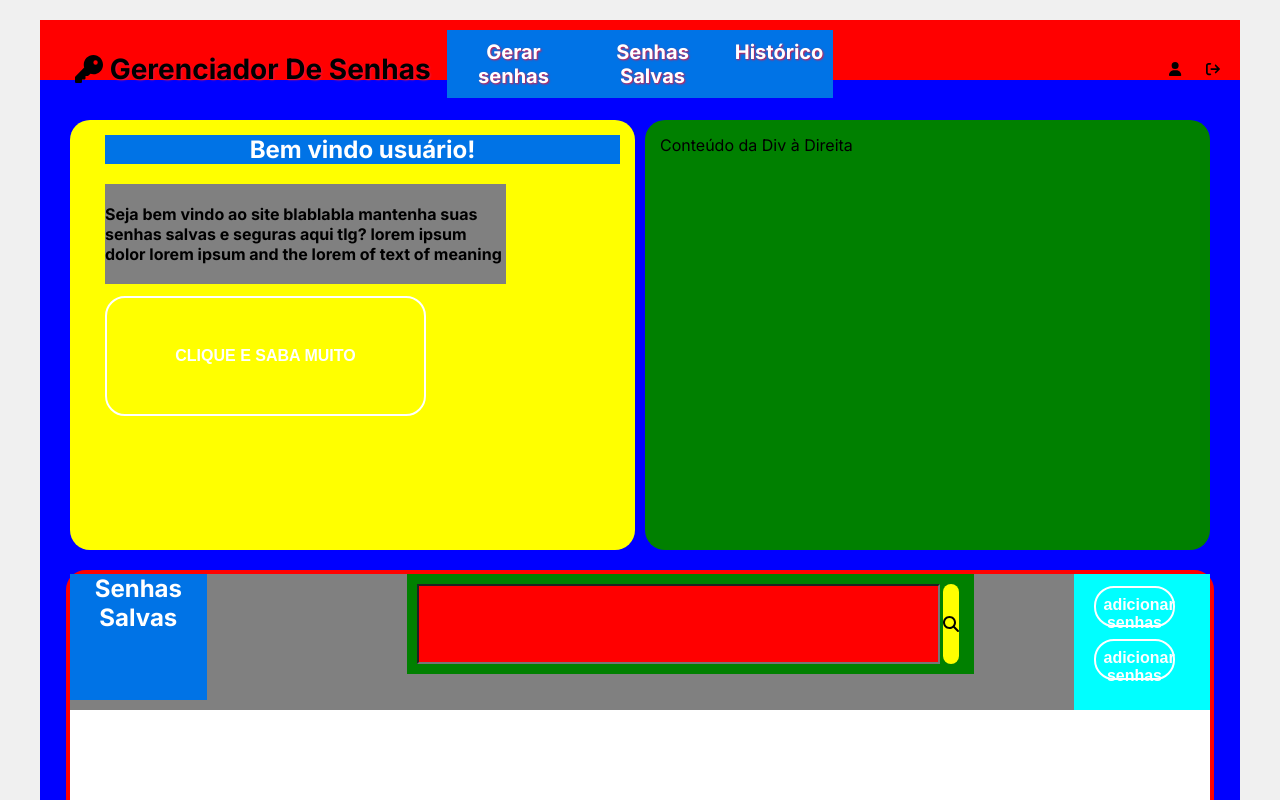
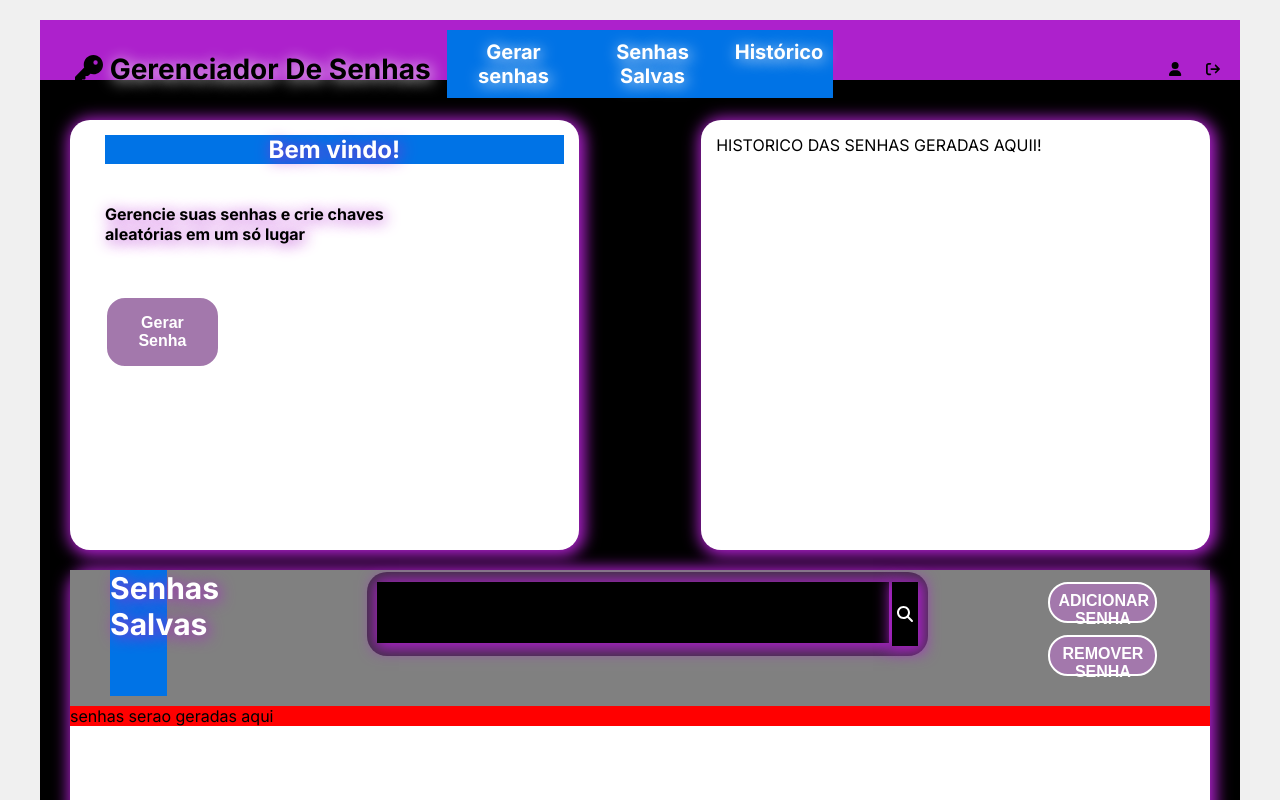
Before and after one commit to Andersonlima13/Gerenciador-senhas, a Next.js app: page /Home in a window 1280 px wide. Shown: the top 800 px of the page. Built offline with nearby package versions, Linux system fonts and the light colour scheme.

Commit message:
css quase finalizado

```diff
--- a/src/app/Components/homepage.js
+++ b/src/app/Components/homepage.js
@@ -5,42 +5,61 @@ import styled from 'styled-components';
 import { FontAwesomeIcon } from '@fortawesome/react-fontawesome'
 import { faSearch } from '@fortawesome/free-solid-svg-icons';
 
+const PasswordList = styled.div`
+  background-color:red;`
+
+
+const Botao = styled.div`
+  width:40%;
+  height:30vh;
+`
 
 const PasswordManager = styled.div`
   align-items:center
   padding:5px;
   justify-content:center;
   flex-direction:center;
-  background:cyan;`
+  `
 
 
 const Icon = styled.div`
+  width:5%;
+  background-color:black;
+  box-shadow: 2px 2px 15px 4px #ad21cc;
+  color:white;
   margin-left:3px;
-  border-radius:40px;
   display:flex;
   align-items:center;
   justify-content:center;
-  background:yellow;
   cursor:pointer;`
 
 
 const InputContainer = styled.div`
+  border-radius:20px;
   margin-right:100px;
   display:flex;
   margin-left:200px;
-  background-color:green;
+  background-color:#3d3140;
+  margin-top:2px;
   padding:10px;
-  width: 60%;
-  height: 10vh;
+  width: 50%;
+  height: 8vh;
   `
 
 const SearchPassword = styled.input`
+  box-shadow: 2px 2px 15px 4px #ad21cc;
+  border:None;
+  color:white;
   font-size: 40px;
   width:95%;
   height:95%;
-  background-color:red`
+  background-color:black`
 
 const Passwords = styled.h1`
+  font-size:30px;
+  width:5%;
+  text-shadow: #ad21cc 2px 2px 15px;
+  margin-left:40px;
   `
 
 const PasswordContainer = styled.div`
@@ -54,24 +73,28 @@ const Button = styled.button`
   height: 30%;
   cursor : pointer ;
   border: 2px solid;
-  background-color: transparent;
+  background-color: #a378ac;
   border-radius:20px;
   font-weight:bold;
   &:hover{
-      background-color: #ee2853;
+      background-color: #ad21cc;
       transform: scale(1.1);
       transition-property:background-color;
       transition-duration: 1000ms;
     }
   `
 
+
 const Welcome = styled.h1`
-    margin-left:20px;
+  text-shadow: #ad21cc 2px 2px 15px;
+  margin-left:20px;
   `
 const Text = styled.div`
+  text-shadow: #ad21cc 2px 2px 15px;
+  flex-direction:column;
+  display-flex;
   font-weight:bold;
   padding-top:20px;
-  background-color:gray;
   height: 10vh;
   width: 75%;
   margin-top:20px;
@@ -80,7 +103,7 @@ const Text = styled.div`
   `
 
 const MainContainer = styled.div`
-  background-color: blue;
+  background-color: black;
   height: 100vh;
   width: 100%;
   padding-top: 40px;
@@ -96,9 +119,11 @@ const TopRow = styled.div`
 `;
 
 const LeftBox = styled.div`
-  width: 48%;
+  background-color: #fff;
+  box-shadow: 2px 2px 15px 4px #ad21cc;
+  width: 42%;
   height: 50vh;
-  background-color: yellow;
+  background-color: #ffff;
   padding: 15px;
   margin-bottom: 20px;
   margin-right:10px;
@@ -106,36 +131,35 @@ const LeftBox = styled.div`
 `;
 
 const RightBox = styled.div`
-  width: 48%;
-  background-color: green;
+  background-color: #fff;
+  box-shadow: 2px 2px 15px 4px #ad21cc;
+  width: 42%;
   padding: 15px;
   margin-bottom: 20px;
   border-radius:20px;
 `;
 
 const BottomBox = styled.div`
+  box-shadow: 2px 2px 15px 4px #ad21cc;
   width: 95%;
   height: 100vh;
   background-color: #fff;
-  border:4px solid red;
   margin-bottom:10px;
   border-radius:20px;
 `;
 
-const Footer = styled.div`
-  margin-top:40px;
-  width: 100%;
-  height: 40vh;
-  background-color:green;`
 
 const ContainerPage = () => {
   return (
     <MainContainer>
       <TopRow>
-        <LeftBox><Welcome>Bem vindo usuário!</Welcome>
-                <Text>Seja bem vindo ao site blablabla mantenha suas senhas salvas e seguras aqui tlg? lorem ipsum dolor lorem ipsum and the lorem of text of meaning</Text>
-                <Button>CLIQUE E SABA MUITO</Button></LeftBox>
-        <RightBox>Conteúdo da Div à Direita</RightBox>
+        <LeftBox><Welcome>Bem vindo!</Welcome>
+                <Text>Gerencie suas senhas e crie chaves aleatórias em um só lugar </Text>
+                <Botao> <Button>Gerar Senha</Button></Botao>
+
+
+        </LeftBox>
+        <RightBox>HISTORICO DAS SENHAS GERADAS AQUII!</RightBox>
       </TopRow>
       <BottomBox>
         <PasswordContainer>
@@ -146,9 +170,9 @@ const ContainerPage = () => {
 
 
           </InputContainer>
-          <PasswordManager><Button>adicionar senhas</Button> <Button>adicionar senhas</Button></PasswordManager>
-
+          <PasswordManager><Button>ADICIONAR SENHA</Button> <Button>REMOVER SENHA</Button></PasswordManager>
         </PasswordContainer>
+        <PasswordList>senhas serao geradas aqui</PasswordList>
       </BottomBox>
     </MainContainer>
   );
--- a/src/app/Components/navbar.js
+++ b/src/app/Components/navbar.js
@@ -7,7 +7,7 @@ import Link from "next/link"
 
 const Container = styled.div`
   height: 60px;
-  background-color:red;
+  background-color:#ad21cc;
 
 `;
 
@@ -32,7 +32,7 @@ const Logotipo = styled.span`
   padding-left : 15px;
   font-size: 28px;
   cursor: pointer;
-  text-shadow: 1px 1px 2px #e61543;
+  text-shadow: white 2px 2px 15px;
   font-weight: bold;
 
 `;
@@ -40,13 +40,14 @@ const Logotipo = styled.span`
 
 
 const Center = styled.div`
+  cursor:pointer;
   flex: 1;
   display:flex;
 `;
 
 const Logo = styled.h1`
   font-weight: bold;
-  text-shadow: 1px 1px 2px #e61543;
+  text-shadow: white 2px 2px 15px;
   padding:10px;
   font-size:20px;
 
```
